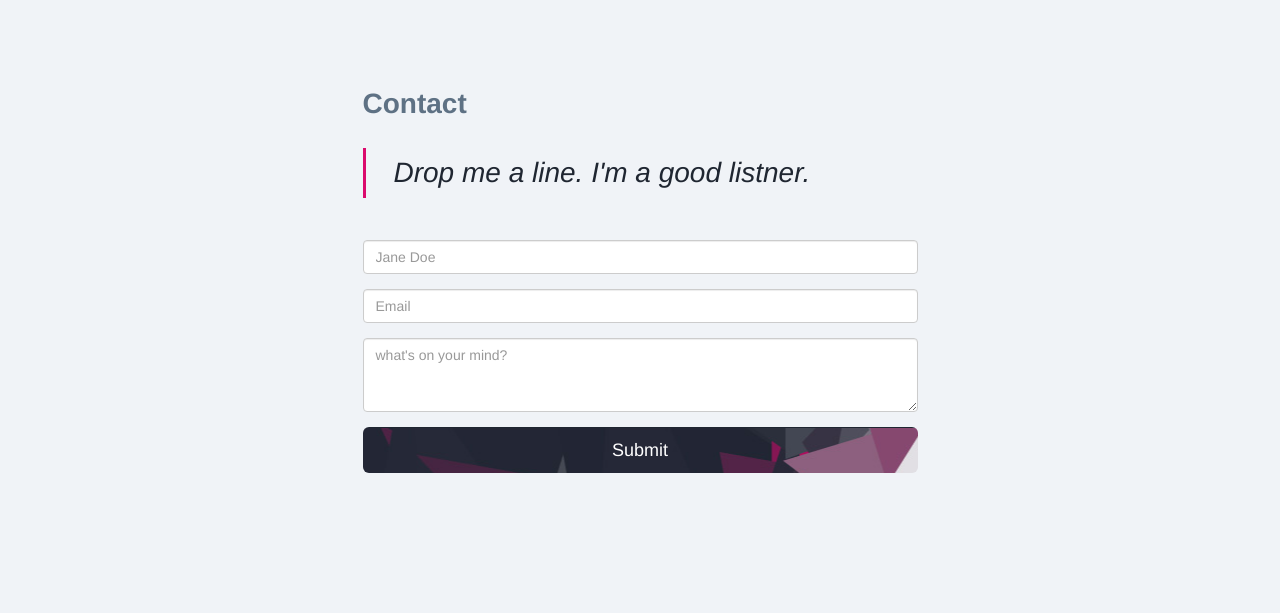
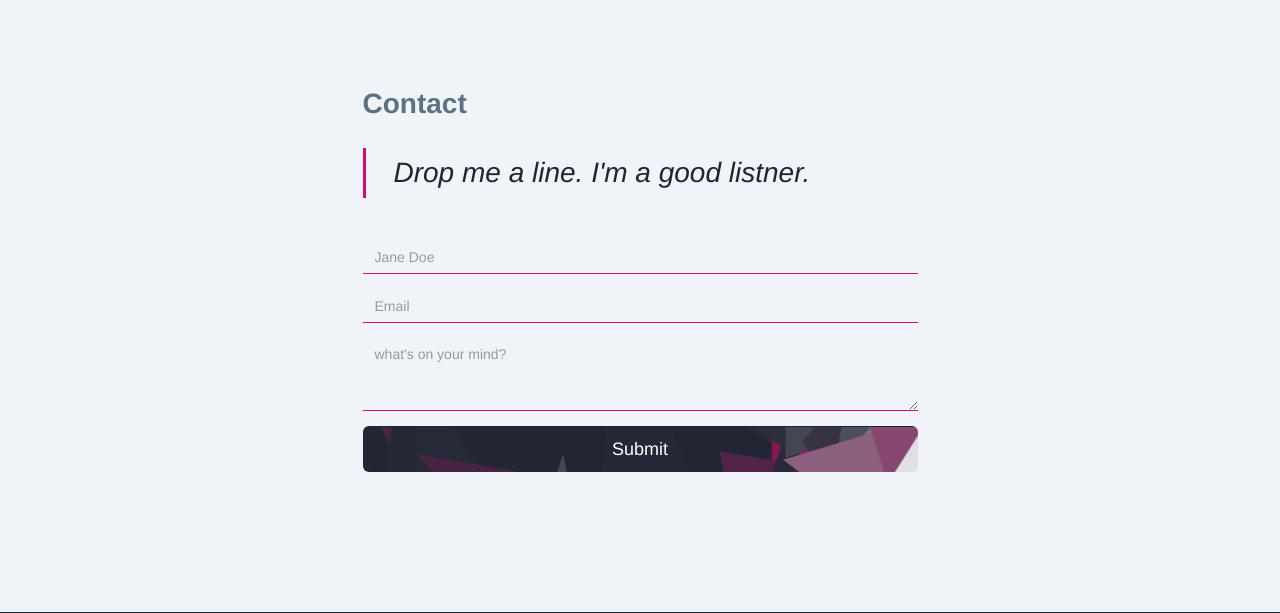
Before and after one commit to robbethencourt/my-portfolio, a PHP site: page /contact.html in a window 1280 px wide. Shown: the part 529-1142 px from the top of the page. Run offline with PHP 8.4, Linux system fonts and the light colour scheme; some libraries are stand-ins or nearby versions.

Commit message:
restyled the contact form

```diff
--- a/assets/css/style.css
+++ b/assets/css/style.css
@@ -27,9 +27,19 @@
 	text-decoration: line-through;
 }
 
+.form-control {
+	background: none;
+	border: none;
+	box-shadow: none;
+	border-bottom: 1px solid #db0a6d;
+	border-radius: 0;
+}
+
 .form-control:focus {
 	border: none;
-	box-shadow: 0 0 8px rgba(219, 10, 109, 1);
+	box-shadow: none;
+	border-bottom: 3px solid #db0a6d;
+	background: #E4EBF5;
 }
 
 .btn-custom {
@@ -49,7 +59,7 @@
 .navbar {
 	margin: 0;
 	border: none;
-	background: #fff;
+	background: rgba(255,255,255,0.95);
 }
 
 	.navbar-inverse .navbar-brand {
--- a/index.html
+++ b/index.html
@@ -50,10 +50,12 @@
 		<div class="section-heading">
 			<div class="container">
                 <div class="row">
-				    <div class="col-sm-9">
+				    <div class="col-sm-6 col-sm-offset-3">
 				        <h2>projects</h2>
 				        <p class="article-h2-content">PROJECTS I CREATED DURING MY 6 MONTHS AT THE UCF CODING BOOTCAMP.</p>
 				    </div>
+                </div>
+                <div class="row">
                     <div class="col-sm-3">
                         <h4>technologies used</h4>
                         <ul class="list-unstyled">
```
